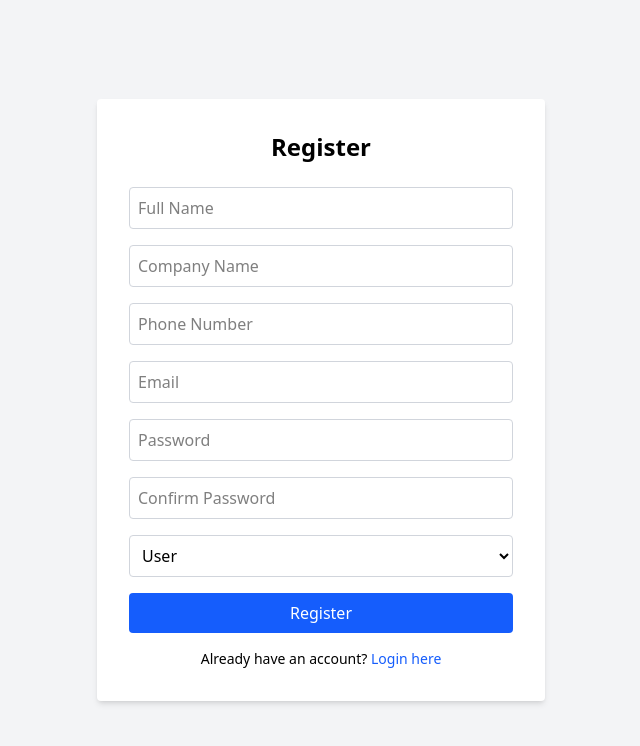
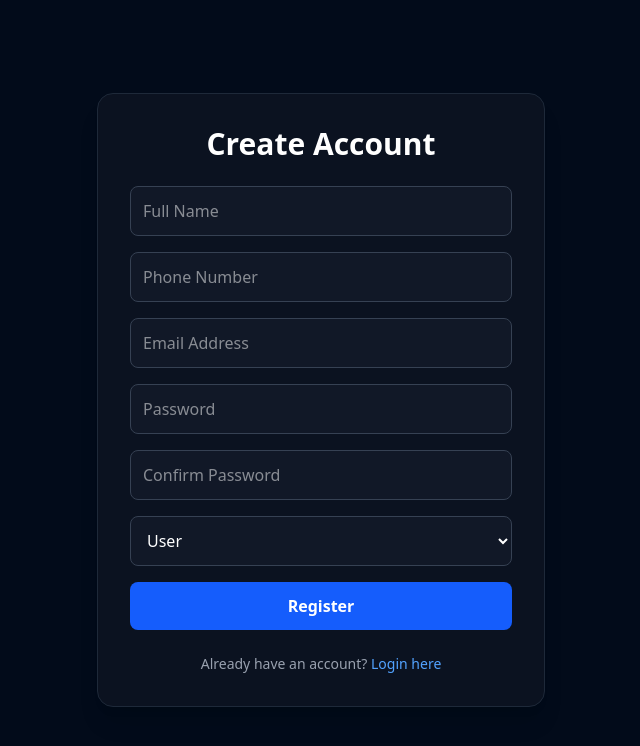
Before and after one commit to 92657/OnlinePckagingService, a React (Vite) app: page /register in a window 1280 px wide. Shown: the top 746 px of the page, without its empty margins (319-959 px from the left). Built offline with nearby package versions, Linux system fonts and the light colour scheme.

Commit message:
forget deleted

```diff
--- a/src/pages/Auth/Forget.jsx
+++ /dev/null
@@ -1,41 +0,0 @@
-import { useState } from "react";
-import { sendPasswordResetEmail } from "firebase/auth";
-import { auth } from "../../firebase/Firebase";
-import { Link } from "react-router-dom";
-
-
-const Forget = () => {
-  const [email, setEmail] = useState("");
-  const [message, setMessage] = useState("");
-  const [error, setError] = useState("");
-
-
-  const handleSubmit = async (e) => {
-    e.preventDefault();
-    try {
-      await sendPasswordResetEmail(auth, email);
-      setMessage("Password reset link sent to your email");
-      setError("");
-    } catch (err) {
-      setError(err.message);
-      setMessage("");
-    }
-  };
-
-
-  return (
-    <div className="min-h-screen flex items-center justify-center bg-gray-100">
-      <form onSubmit={handleSubmit} className="bg-white p-6 rounded-lg shadow w-80">
-        <h2 className="text-xl font-semibold mb-4">Forgot Password</h2>
-        {message && <p className="text-green-600 text-sm mb-2">{message}</p>}
-        {error && <p className="text-red-500 text-sm mb-2">{error}</p>}
-        <input type="email" placeholder="Enter your email" className="w-full border p-2 mb-3" value={email} onChange={(e) => setEmail(e.target.value)} required />
-        <button className="w-full bg-blue-600 text-white py-2 rounded">Send Reset Link</button>
-        <p className="mt-3 text-sm">Back to <Link to="/login" className="text-blue-600">Login</Link></p>
-      </form>
-    </div>
-  );
-};
-
-
-export default Forget;
--- a/src/pages/Auth/Login.jsx
+++ b/src/pages/Auth/Login.jsx
@@ -8,6 +8,8 @@ const Login = () => {
   const [email, setEmail] = useState("");
   const [password, setPassword] = useState("");
   const [error, setError] = useState("");
+  const [loading, setLoading] = useState(false);
+
   const navigate = useNavigate();
 
   const handleLogin = async (e) => {
@@ -15,41 +17,87 @@ const Login = () => {
     setError("");
 
     try {
-      const userCredential = await signInWithEmailAndPassword(auth, email, password);
+      setLoading(true);
+
+      const userCredential = await signInWithEmailAndPassword(
+        auth,
+        email,
+        password
+      );
+
       const user = userCredential.user;
 
-      // Fetch user role from Firestore
+      // Fetch User Role
       const docSnap = await getDoc(doc(db, "users", user.uid));
+
       if (docSnap.exists()) {
         const userData = docSnap.data();
+
+        setLoading(false);
+
         if (userData.role === "admin") {
           navigate("/admin/dashboard");
         } else {
           navigate("/user/dashboard");
         }
       } else {
+        setLoading(false);
         setError("No user data found!");
       }
     } catch (err) {
+      setLoading(false);
       setError(err.message);
     }
   };
 
   return (
-    <div className="flex justify-center items-center min-h-screen bg-gray-100">
-      <div className="bg-white p-8 rounded shadow-md w-full max-w-md">
-        <h2 className="text-2xl font-bold mb-6 text-center">Login</h2>
-        {error && <p className="text-red-500 mb-4">{error}</p>}
+    <div className="min-h-screen flex items-center justify-center bg-[#020B1A] px-4 py-10">
+      <div className="w-full max-w-md bg-[#0B1220] border border-gray-800 rounded-2xl shadow-xl p-6 sm:p-8">
+        <h2 className="text-3xl font-bold text-center text-white mb-6">
+          Welcome Back
+        </h2>
+
+        {error && (
+          <div className="bg-red-500/10 border border-red-500 text-red-400 text-sm p-3 rounded-lg mb-4">
+            {error}
+          </div>
+        )}
+
         <form onSubmit={handleLogin} className="space-y-4">
-          <input type="email" placeholder="Email" value={email} onChange={(e) => setEmail(e.target.value)} className="w-full p-2 border border-gray-300 rounded" />
-          <input type="password" placeholder="Password" value={password} onChange={(e) => setPassword(e.target.value)} className="w-full p-2 border border-gray-300 rounded" />
-          <button type="submit" className="w-full bg-blue-600 text-white p-2 rounded hover:bg-blue-700 transition">
-            Login
+          {/* Email */}
+          <input
+            type="email"
+            placeholder="Email Address"
+            value={email}
+            onChange={(e) => setEmail(e.target.value)}
+            className="w-full p-3 rounded-lg bg-[#111827] text-white border border-gray-700 focus:outline-none focus:border-blue-500"
+          />
+
+          {/* Password */}
+          <input
+            type="password"
+            placeholder="Password"
+            value={password}
+            onChange={(e) => setPassword(e.target.value)}
+            className="w-full p-3 rounded-lg bg-[#111827] text-white border border-gray-700 focus:outline-none focus:border-blue-500"
+          />
+
+          {/* Login Button */}
+          <button
+            type="submit"
+            disabled={loading}
+            className="w-full bg-blue-600 hover:bg-blue-700 transition duration-200 text-white font-semibold py-3 rounded-lg"
+          >
+            {loading ? "Logging in..." : "Login"}
           </button>
         </form>
-        <p className="text-sm mt-4 text-center">
-          Don't have an account?{" "}
-          <Link to="/register" className="text-blue-600 hover:underline">
+
+        <p className="text-sm text-gray-400 text-center mt-6">
+          Don&apos;t have an account?{" "}
+          <Link
+            to="/register"
+            className="text-blue-400 hover:text-blue-300 hover:underline"
+          >
             Register here
           </Link>
         </p>
--- a/src/pages/Auth/Register.jsx
+++ b/src/pages/Auth/Register.jsx
@@ -1,5 +1,8 @@
 import React, { useState } from "react";
-import { createUserWithEmailAndPassword, updateProfile } from "firebase/auth";
+import {
+  createUserWithEmailAndPassword,
+  updateProfile,
+} from "firebase/auth";
 import { auth, db } from "../../firebase/Firebase";
 import { useNavigate, Link } from "react-router-dom";
 import { collection, doc, setDoc } from "firebase/firestore";
@@ -11,15 +14,14 @@ const Register = () => {
   const [email, setEmail] = useState("");
   const [password, setPassword] = useState("");
   const [confirmPassword, setConfirmPassword] = useState("");
-  const [role, setRole] = useState("user"); // default role
-  const [adminCode, setAdminCode] = useState(""); // for admin registration
+
+  // Role State
+  const [role, setRole] = useState("user");
+
   const [error, setError] = useState("");
   const [loading, setLoading] = useState(false);
 
   const navigate = useNavigate();
-
-
-  const SECRET_ADMIN_CODE = "SUPERSECRET123";
 
   const handleRegister = async (e) => {
     e.preventDefault();
@@ -35,39 +37,39 @@ const Register = () => {
       return;
     }
 
-    // Determine user role safely
-    let userRole = "user"; // default
-    if (role === "admin") {
-      if (adminCode !== SECRET_ADMIN_CODE) {
-        setError("Invalid admin code!");
-        return;
-      } else {
-        userRole = "admin";
-      }
-    }
-
     try {
       setLoading(true);
 
-      // 1. Create user with Firebase Auth
-      const userCredential = await createUserWithEmailAndPassword(auth, email, password);
+      // Create User
+      const userCredential = await createUserWithEmailAndPassword(
+        auth,
+        email,
+        password
+      );
+
       const user = userCredential.user;
 
-      // 2. Update display name
-      await updateProfile(user, { displayName: fullName });
+      // Update Display Name
+      await updateProfile(user, {
+        displayName: fullName,
+      });
 
-      // 3. Save extra user data to Firestore
+      // Save User Data in Firestore
       const usersRef = collection(db, "users");
       const userDocRef = doc(usersRef, user.uid);
+
       await setDoc(userDocRef, {
         fullName,
         email,
         phone,
         company,
-        role: userRole,
+        role, // Selected Role
+        createdAt: new Date(),
       });
+
       setLoading(false);
-      navigate("/login"); // Redirect to login
+
+      navigate("/login");
     } catch (err) {
       setLoading(false);
       setError(err.message);
@@ -75,84 +77,91 @@ const Register = () => {
   };
 
   return (
-    <div className="flex justify-center items-center min-h-screen bg-gray-100">
-      <div className="bg-white p-8 rounded shadow-md w-full max-w-md">
-        <h2 className="text-2xl font-bold mb-6 text-center">Register</h2>
-        {error && <p className="text-red-500 mb-4">{error}</p>}
+    <div className="min-h-screen flex items-center justify-center bg-[#020B1A] px-4 py-10">
+      <div className="w-full max-w-md bg-[#0B1220] border border-gray-800 rounded-2xl shadow-xl p-6 sm:p-8">
+        <h2 className="text-3xl font-bold text-center text-white mb-6">
+          Create Account
+        </h2>
+
+        {error && (
+          <div className="bg-red-500/10 border border-red-500 text-red-400 text-sm p-3 rounded-lg mb-4">
+            {error}
+          </div>
+        )}
+
         <form onSubmit={handleRegister} className="space-y-4">
+          {/* Full Name */}
           <input
             type="text"
             placeholder="Full Name"
             value={fullName}
             onChange={(e) => setFullName(e.target.value)}
-            className="w-full p-2 border border-gray-300 rounded"
+            className="w-full p-3 rounded-lg bg-[#111827] text-white border border-gray-700 focus:outline-none focus:border-blue-500"
           />
+
+
+          {/* Phone */}
           <input
-            type="text"
-            placeholder="Company Name"
-            value={company}
-            onChange={(e) => setCompany(e.target.value)}
-            className="w-full p-2 border border-gray-300 rounded"
-          />
-          <input
-            type="text"
+            type="tel"
             placeholder="Phone Number"
             value={phone}
             onChange={(e) => setPhone(e.target.value)}
-            className="w-full p-2 border border-gray-300 rounded"
+            className="w-full p-3 rounded-lg bg-[#111827] text-white border border-gray-700 focus:outline-none focus:border-blue-500"
           />
+
+          {/* Email */}
           <input
             type="email"
-            placeholder="Email"
+            placeholder="Email Address"
             value={email}
             onChange={(e) => setEmail(e.target.value)}
-            className="w-full p-2 border border-gray-300 rounded"
+            className="w-full p-3 rounded-lg bg-[#111827] text-white border border-gray-700 focus:outline-none focus:border-blue-500"
           />
+
+          {/* Password */}
           <input
             type="password"
             placeholder="Password"
             value={password}
             onChange={(e) => setPassword(e.target.value)}
-            className="w-full p-2 border border-gray-300 rounded"
+            className="w-full p-3 rounded-lg bg-[#111827] text-white border border-gray-700 focus:outline-none focus:border-blue-500"
           />
+
+          {/* Confirm Password */}
           <input
             type="password"
             placeholder="Confirm Password"
             value={confirmPassword}
             onChange={(e) => setConfirmPassword(e.target.value)}
-            className="w-full p-2 border border-gray-300 rounded"
+            className="w-full p-3 rounded-lg bg-[#111827] text-white border border-gray-700 focus:outline-none focus:border-blue-500"
           />
 
+          {/* Role Dropdown */}
           <select
             value={role}
             onChange={(e) => setRole(e.target.value)}
-            className="w-full p-2 border border-gray-300 rounded"
+            className="w-full p-3 rounded-lg bg-[#111827] text-white border border-gray-700 focus:outline-none focus:border-blue-500"
           >
             <option value="user">User</option>
             <option value="admin">Admin</option>
           </select>
 
-          {role === "admin" && (
-            <input
-              type="text"
-              placeholder="Enter Admin Code"
-              value={adminCode}
-              onChange={(e) => setAdminCode(e.target.value)}
-              className="w-full p-2 border border-gray-300 rounded"
-            />
-          )}
-
+          {/* Register Button */}
           <button
             type="submit"
             disabled={loading}
-            className="w-full bg-blue-600 text-white p-2 rounded hover:bg-blue-700 transition"
+            className="w-full bg-blue-600 hover:bg-blue-700 transition duration-200 text-white font-semibold py-3 rounded-lg"
           >
             {loading ? "Registering..." : "Register"}
           </button>
         </form>
-        <p className="text-sm mt-4 text-center">
+
+        <p className="text-sm text-gray-400 text-center mt-6">
           Already have an account?{" "}
-          <Link to="/login" className="text-blue-600 hover:underline">
+          <Link
+            to="/login"
+            className="text-blue-400 hover:text-blue-300 hover:underline"
+          >
             Login here
           </Link>
         </p>
--- a/src/pages/user/Userdashboard.jsx
+++ b/src/pages/user/Userdashboard.jsx
@@ -27,9 +27,8 @@ const UserDashboard = () => {
   const pendingOrders = orders.filter(order => order.status === "pending").length;
   const deliveredOrders = orders.filter(order => order.status === "delivered").length;
 
-
-   return (
-  <div className="min-h-screen w-full bg-[#020B1A] px-3 py-4 sm:px-5 sm:py-5 md:px-6 md:py-6 lg:px-8 rounded-none md:rounded-2xl space-y-6">
+  return (
+    <div className="space-y-6">
       {/* Welcome Card */}
       <div className="bg-[#0F172A] p-6 rounded-xl border border-slate-800">
         <h2 className="text-xl font-semibold mb-1">
```
Also changed, not shown: src/pages/user/Userlayout.jsx (+6 -11 lines).
